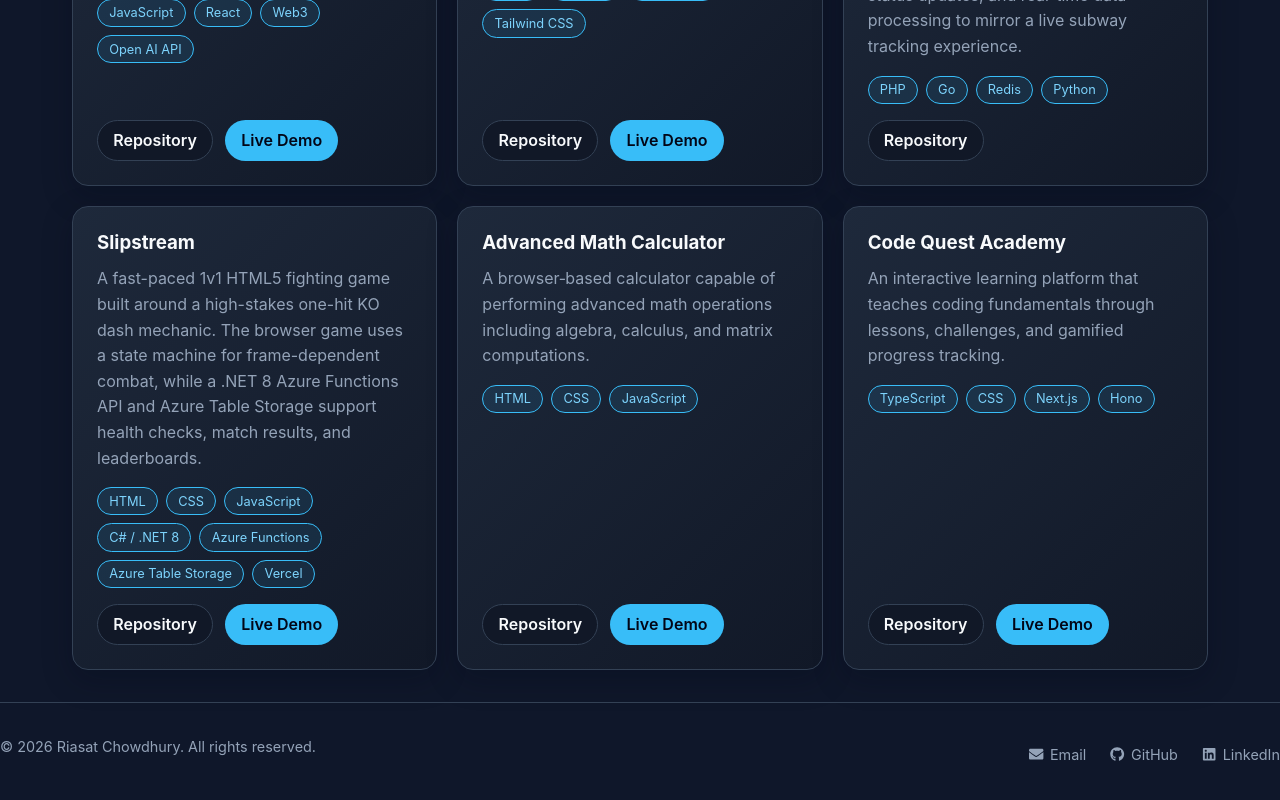
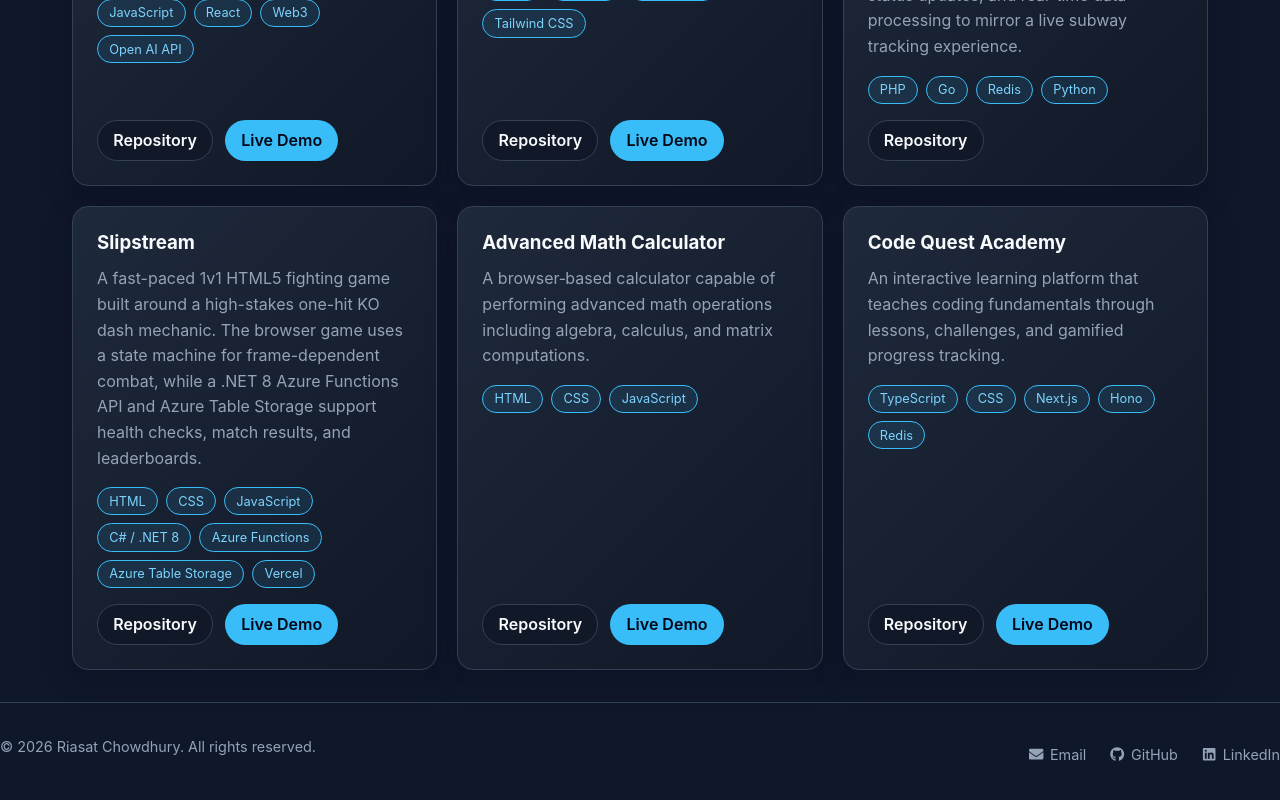
Before and after one commit to rchowd9/personal-portfolio, a React (Vite) app: page /#/projects in a window 1280 px wide. Shown: the part 1174-1974 px from the top of the page. Built offline with nearby package versions, Linux system fonts and the light colour scheme.

Commit message:
added redis

```diff
--- a/src/pages/Projects.jsx
+++ b/src/pages/Projects.jsx
@@ -83,7 +83,7 @@ export default function Projects() {
       title: "Code Quest Academy",
       description:
         "An interactive learning platform that teaches coding fundamentals through lessons, challenges, and gamified progress tracking.",
-      tech: ["TypeScript", "CSS", "Next.js", "Hono"],
+      tech: ["TypeScript", "CSS", "Next.js", "Hono", "Redis"],
       liveUrl: "https://projec-dun-chi.vercel.app/",
       repoUrl: "https://github.com/rchowd9/FullStackProj",
     },
```
